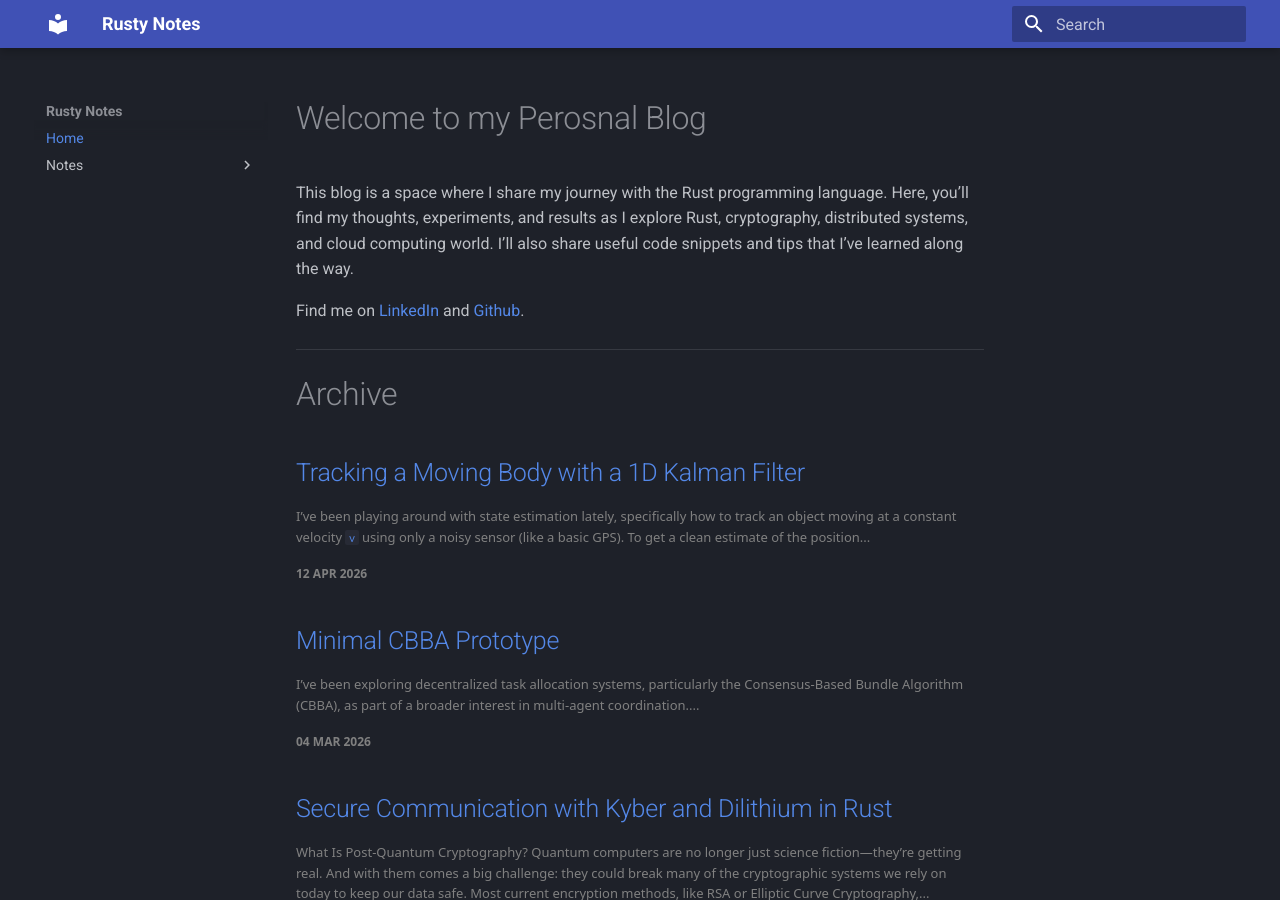
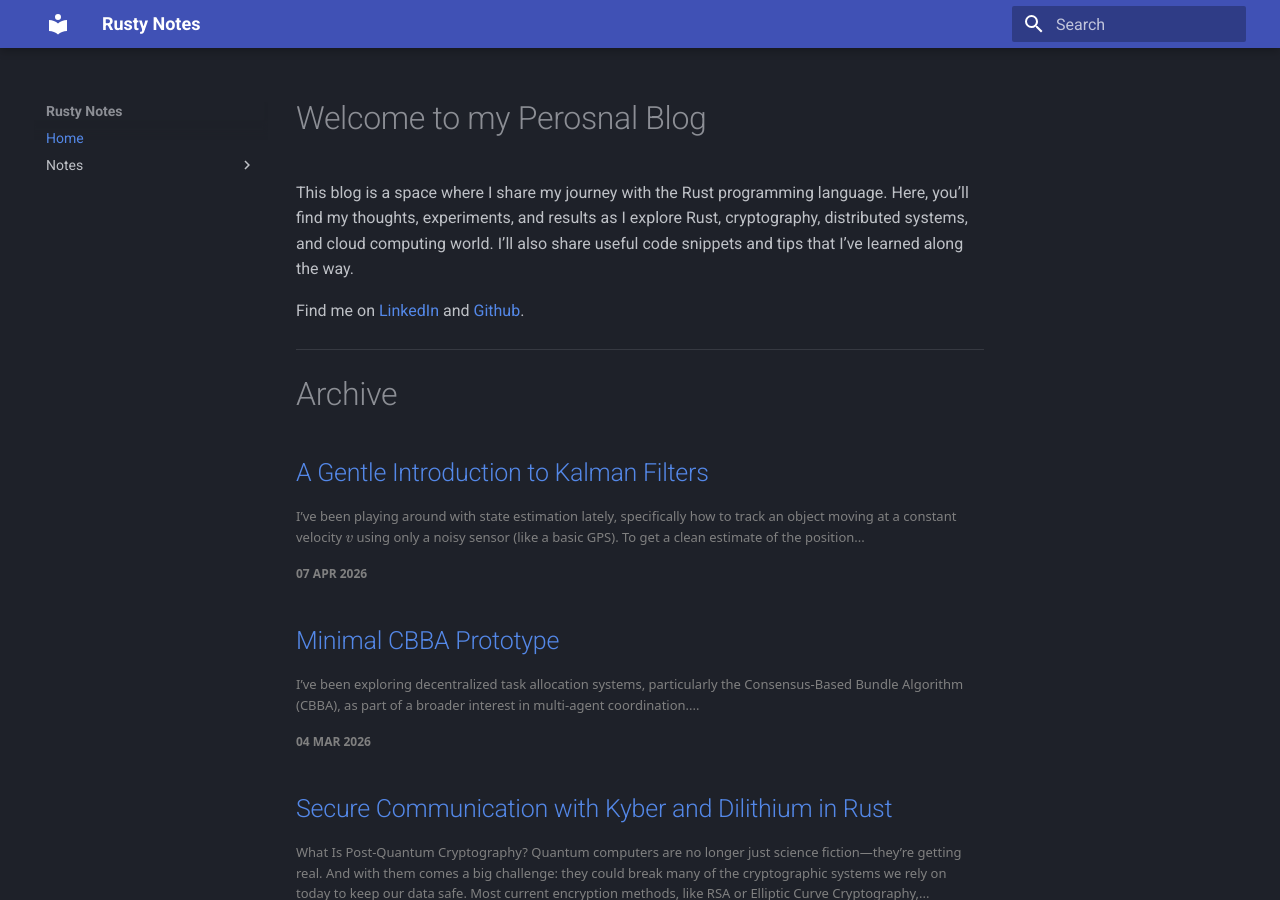
Before and after one commit to fade2black/blog, an MkDocs documentation site: the page built from docs/index.md, in a window 1280 px wide and 900 px high. Built offline with MkDocs 1.6.1 and Material for MkDocs 9.7.7, drawn with Linux system fonts in a browser that asks for light colours.

Commit message:
1D Kalman

```diff
--- a/docs/index.md
+++ b/docs/index.md
@@ -8,12 +8,12 @@ Find me on [LinkedIn](https://www.linkedin.com/in/bayramk/) and [Github](https:/
 
 # Archive
 
-## [Tracking a Moving Body with a 1D Kalman Filter](kalman1d.md)
+## [A Gentle Introduction to Kalman Filters](kalman1d.md)
 [<div class="abstract">
 I’ve been playing around with state estimation lately,
-specifically how to track an object moving at a constant velocity `v` using only a noisy sensor (like a basic GPS). To get a clean estimate of the position...
+specifically how to track an object moving at a constant velocity $v$ using only a noisy sensor (like a basic GPS). To get a clean estimate of the position...
 </div>](kalman1d.md)
-<div class="date-published">12 Apr 2026</div>
+<div class="date-published">07 Apr 2026</div>
 
 
 ## [Minimal CBBA Prototype](cbba.md)
```
Also changed, not shown: docs/kalman1d.md (+1 -1 lines).
